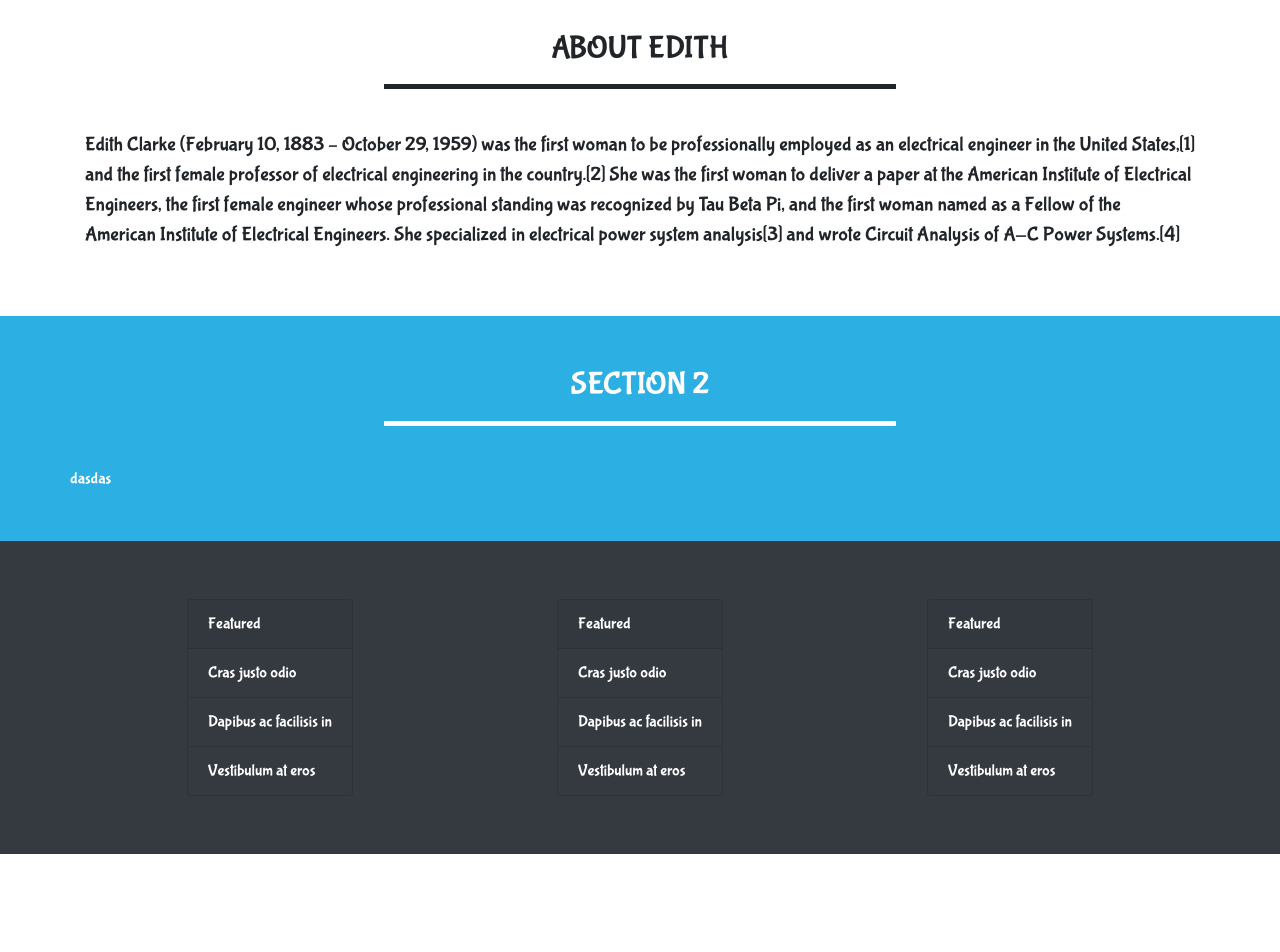
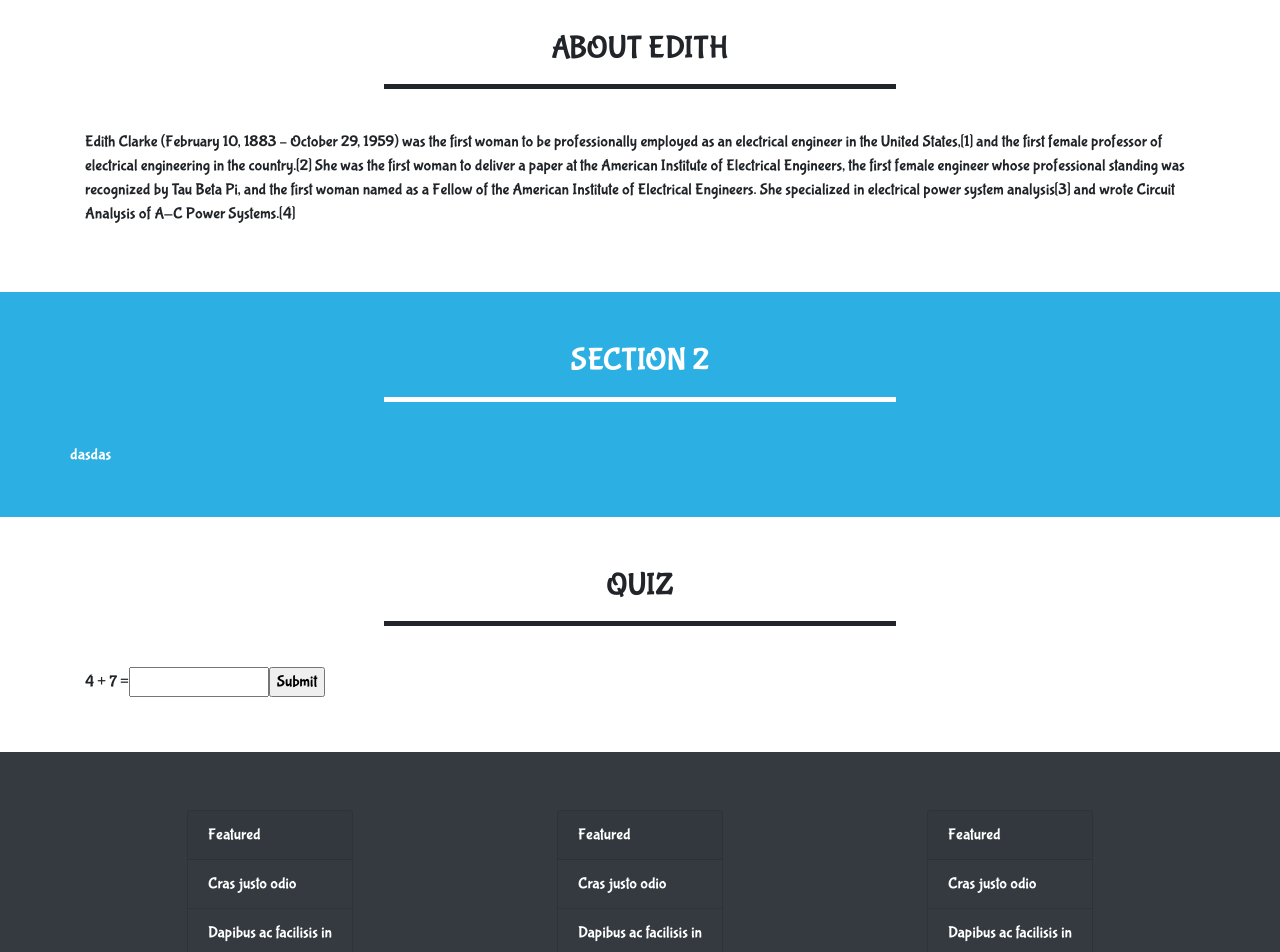
Before and after one commit to onisstudio/hackathlon-march-2020-team5, a plain HTML site: page index.html in a window 1280 px wide. Shown: the part 820-1772 px from the top of the page. Before the commit the page ends 1674 px from the top, so only its background shows below. Drawn offline with nearby package versions, Linux system fonts and the light colour scheme.

Commit message:
Addd math game

```diff
--- a/assets/css/style.css
+++ b/assets/css/style.css
@@ -76,7 +76,7 @@ body {
 .block-divider--white {
   background-color: #ffffff;
 }
-
+ text-white bg-dark
 .about-us-text {
     font-size: 1.25rem;;
 }
--- /dev/null
+++ b/assets/js/script.js
@@ -0,0 +1,34 @@
+$(function() {
+    getQuestion();
+});
+
+function getQuestion() {
+    var container = $('<div />');
+    var val1 = Math.round(Math.random()*10);
+    var val2 = Math.round(Math.random()*10);
+    var lbl = $('<label />');
+    lbl.html(val1 + ' + ' + val2 + ' = ');
+    container.append(lbl);
+    var input = $('<input type="text" />');
+    container.append(input);
+    var btn = $('<input type="button" value="Submit" />');
+    var val;
+    btn.click(function() {
+
+
+        input.hide();
+        $(this).hide();
+
+        $(this).after(function() {
+            if(val1 + val2 == input.val()) {
+                $('#json').html('There is no demand for women engineers, as such, as there are for women doctors; but there\'s always a demand for anyone who can do a good piece of work.');
+            } else {
+                return 'Try again';
+            }
+        });
+
+        getQuestion();
+    });
+    container.append(btn);
+    $('#json').append(container);
+}
--- a/index.html
+++ b/index.html
@@ -74,6 +74,24 @@
     </section>
     <!-- /.section -->
 
+    <!-- Math game -->
+    <section class="container-wrapper">
+        <div class="container about-container content-container">
+            <div class="row">
+                <div class="col-12 page-header">
+                    <h2 class="text-uppercase">QUIZ</h2>
+                    <hr class="block-divider">
+                </div>
+            </div>
+            <div class="row">
+                <div class="col-12">
+                    <div id="json"></div>
+                </div>
+            </div>
+        </div>
+    </section>
+    <!-- /.math game -->
+
     <!-- Footer -->
     <footer class="container-wrapper bg-dark text-white">
         <div class="container footer-container content-container">
@@ -119,6 +137,15 @@
     </footer>
     <!-- /.footer -->
 
+
+
+    <script src="https://code.jquery.com/jquery-3.4.1.min.js"></script>
+    <script src="https://cdn.jsdelivr.net/npm/popper.js@1.16.0/dist/umd/popper.min.js">
+    </script>
+    <script src="https://stackpath.bootstrapcdn.com/bootstrap/4.4.1/js/bootstrap.min.js">
+    </script>
+    <script src="assets/js/script.js"></script>
+
 </body>
 
 </html>
```
